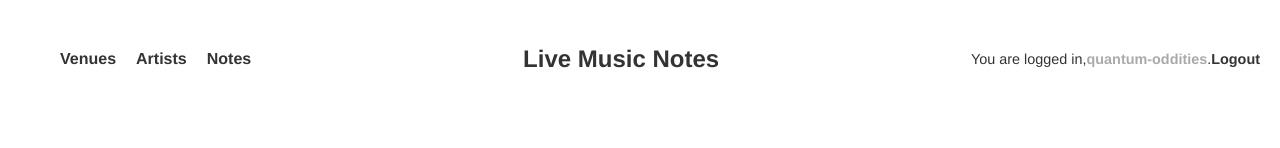
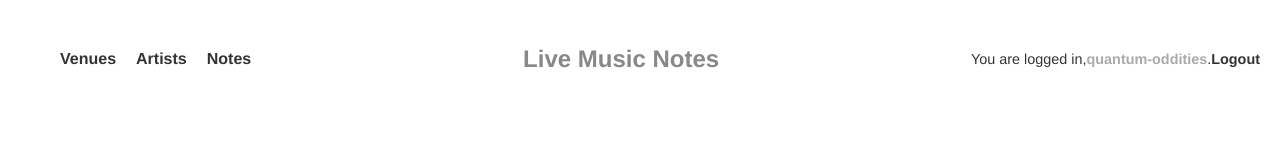
Before and after one commit to RageKage/project-4-page-designs, a plain HTML site: page Artist.html in a window 1280 px wide. Shown: the top 148 px of the page. Drawn offline with Linux system fonts and the light colour scheme.

Commit message:
added LMN home page css

```diff
--- a/Artist.html
+++ b/Artist.html
@@ -15,7 +15,7 @@
           </ul>
         </nav>
 
-        <h2>Live Music Notes</h2>
+        <h2 class="logo">Live Music Notes</h2>
 
         <p class="login-status">
           You are logged in,
--- a/styles/style.css
+++ b/styles/style.css
@@ -148,3 +148,35 @@ header.fill a:after {
 header.stroke a:hover:after {
     width: 100%;
 }
+
+.logo {
+    position: relative;
+    display: inline-block;
+    font-weight: bold;
+    font-size: 1.5em;
+    color: #898787;
+    text-decoration: none;
+}
+
+.logo:hover {
+    color: #555;
+    cursor: pointer;
+}
+
+.logo::after {
+    content: "";
+    position: absolute;
+    width: 100%;
+    transform: scaleX(0);
+    height: 2px;
+    bottom: 0;
+    left: 0;
+    background-color: #0087ca;
+    transform-origin: bottom right;
+    transition: transform 0.25s ease-out;
+}
+
+.logo:hover::after {
+    transform: scaleX(1);
+    transform-origin: bottom left;
+}
```
Also changed, not shown: venues.html (+1 -1 lines).
